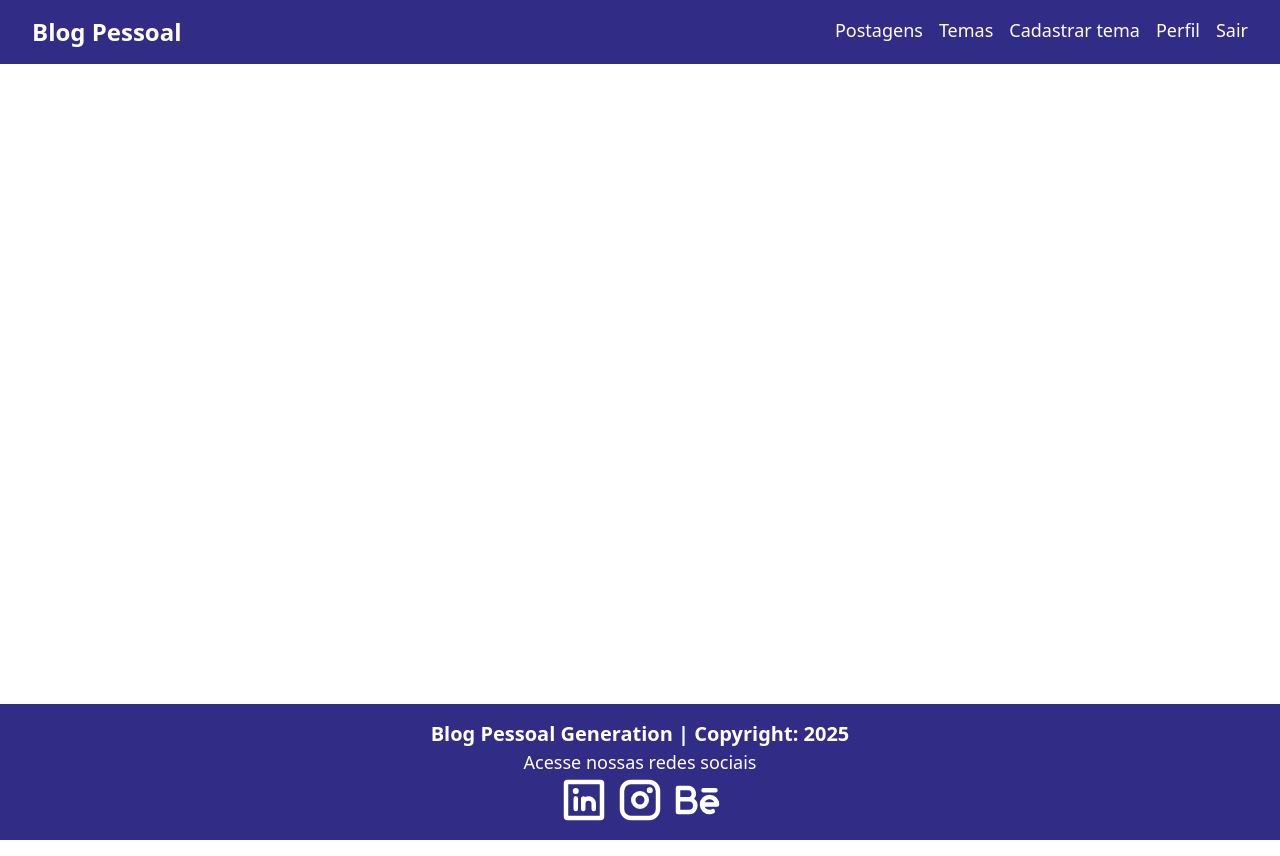
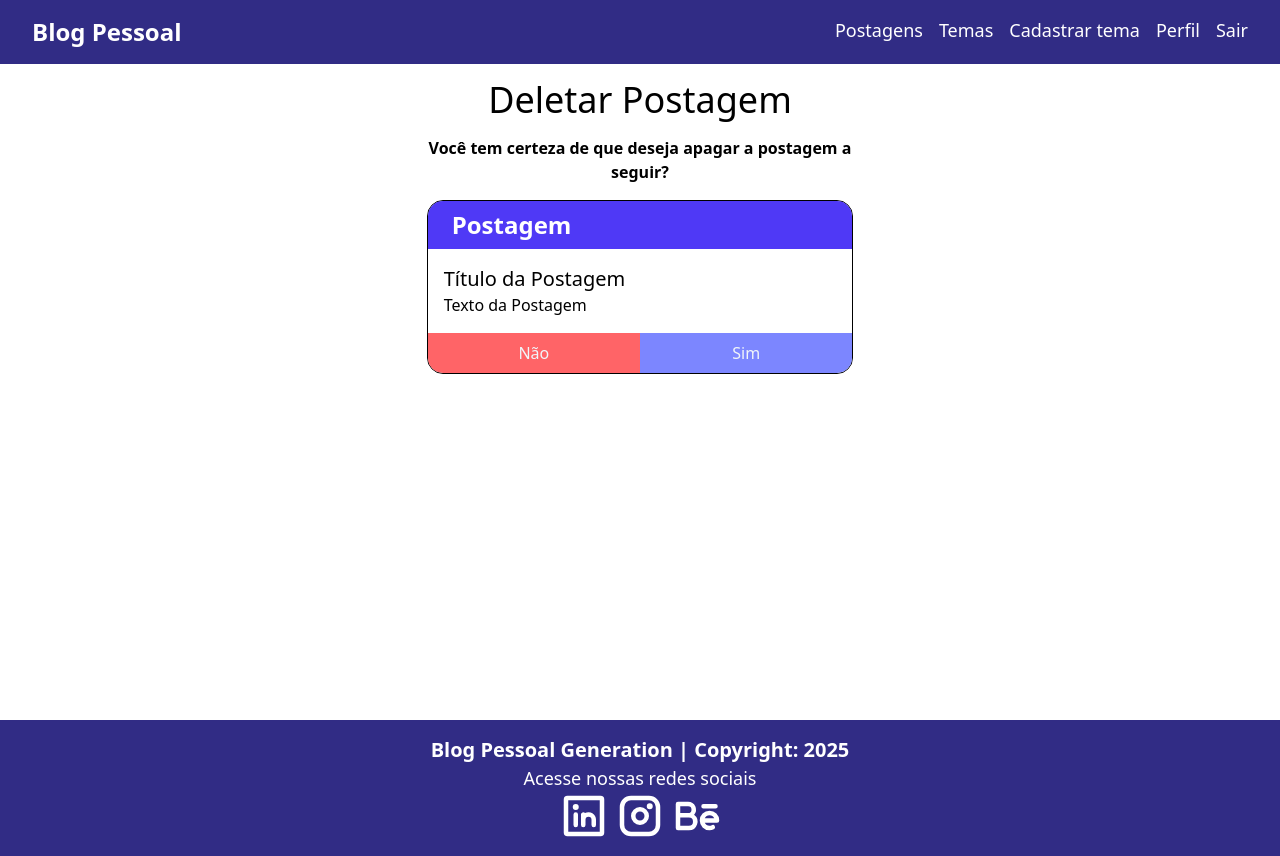
Before and after one commit to paulamelo2404/blog-pessoal-react, a React (Vite) app: page /deletarpostagem/1 in a window 1280 px wide. Built offline with nearby package versions, Linux system fonts and the light colour scheme.

Commit message:
DeletarPostagem criado

```diff
--- a/src/App.tsx
+++ b/src/App.tsx
@@ -1,6 +1,7 @@
 import { BrowserRouter, Route, Routes } from 'react-router-dom'
 import Footer from './components/footer/Footer'
 import Navbar from './components/navbar/Navbar'
+import DeletarPostagem from './components/postagem/deletarpostagem/DeletarPostagem'
 import FormPostagem from './components/postagem/formpostagem/FormPostagem'
 import ListaPostagens from './components/postagem/listapostagem/ListaPostagens'
 import DeletarTema from './components/tema/deletartema/DeletarTema'
@@ -29,6 +30,7 @@
 							<Route path="/postagens" element={<ListaPostagens />} />
 							<Route path="/cadastrarpostagem" element={<FormPostagem />} />
               <Route path="/editarpostagem/:id" element={<FormPostagem />} />
+							<Route path="/deletarpostagem/:id" element={<DeletarPostagem />} />
 						</Routes>
 					</div>
 					<Footer />
--- /dev/null
+++ b/src/components/postagem/deletarpostagem/DeletarPostagem.tsx
@@ -0,0 +1,35 @@
+function DeletarPostagem() {
+    return (
+        <div className='container w-1/3 mx-auto'>
+            <h1 className='text-4xl text-center my-4'>Deletar Postagem</h1>
+
+            <p className='text-center font-semibold mb-4'>
+                Você tem certeza de que deseja apagar a postagem a seguir?
+            </p>
+
+            <div className='border flex flex-col rounded-2xl overflow-hidden justify-between'>
+                <header
+                    className='py-2 px-6 bg-indigo-600 text-white font-bold text-2xl'>
+                    Postagem
+                </header>
+                <div className="p-4">
+                    <p className='text-xl h-full'>Título da Postagem</p>
+                    <p>Texto da Postagem</p>
+                </div>
+                <div className="flex">
+                    <button
+                        className='text-slate-100 bg-red-400 hover:bg-red-600 w-full py-2'>
+                        Não
+                    </button>
+                    <button
+                        className='w-full text-slate-100 bg-indigo-400
+                        hover:bg-indigo-600 flex items-center justify-center'>
+                        Sim
+                    </button>
+                </div>
+            </div>
+        </div>
+    )
+}
+
+export default DeletarPostagem
```
